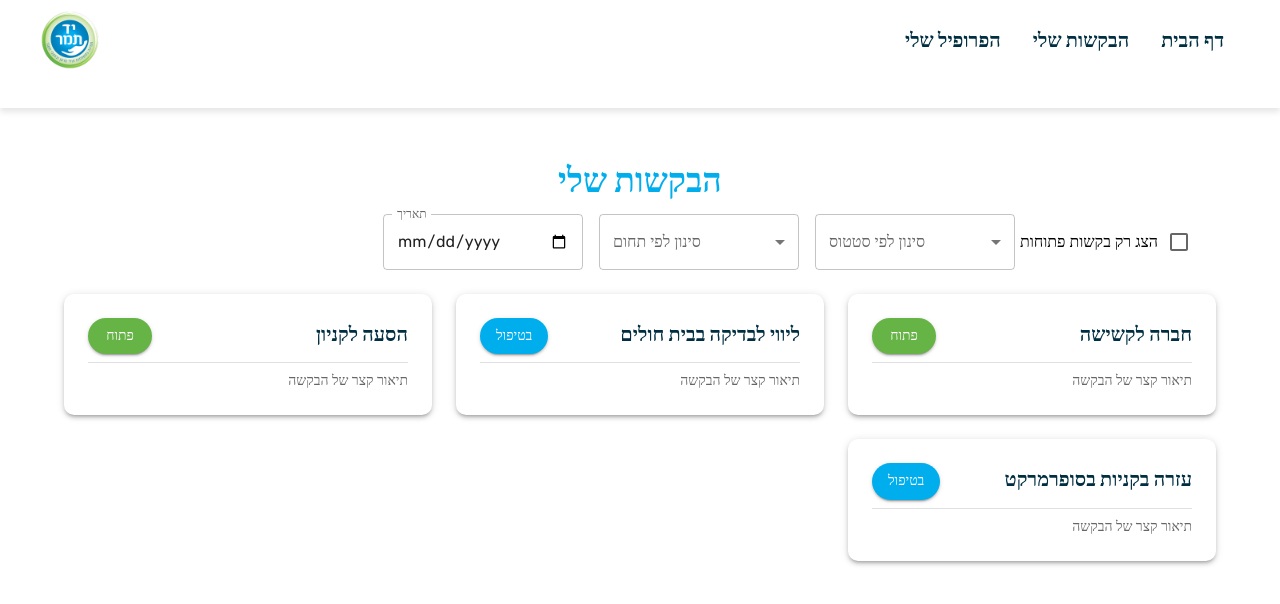
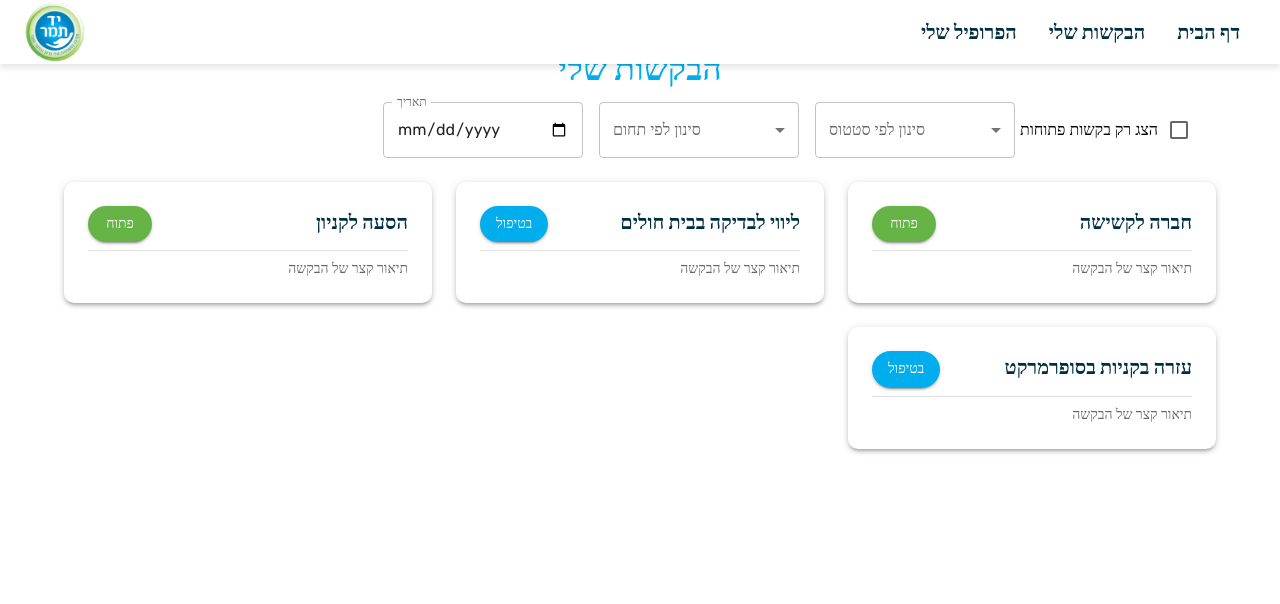
Before and after one commit to Hackaton-Yad-Tamar/Front, a React (Vite) app: page /requests in a window 1280 px wide. Shown: the top 604 px of the page. Built offline with nearby package versions, Linux system fonts and the light colour scheme.

Commit message:
Feat: formatting and size changes

```diff
--- a/src/App.tsx
+++ b/src/App.tsx
@@ -1,38 +1,38 @@
-import { Box, ThemeProvider } from '@mui/material';
-import React from 'react';
-import {
-  Route,
-  BrowserRouter as Router,
-  Routes,
-} from 'react-router-dom';
-import Navbar from './components/Navbar';
-import HomePageView from './views/HomePageView/HomePageView';
-import './i18n/config';
-import { mockUser } from './mockUser';
-import MyRequests from './MyRequests';
-import theme from './theme';
-import ProfileView from './views/ProfileView/ProfileView';
+import { Box, ThemeProvider } from "@mui/material";
+import React from "react";
+import { Route, BrowserRouter as Router, Routes } from "react-router-dom";
+import Navbar from "./components/Navbar";
+import "./i18n/config";
+import { mockUser } from "./mockUser";
+import MyRequests from "./MyRequests";
+import theme from "./theme";
+import HomePageView from "./views/HomePageView/HomePageView";
+import ProfileView from "./views/ProfileView/ProfileView";
 
 export const themeColors = {
-  lightBlue: '#00AEEE',
-  lightGreen: '#67B446',
-  darkBlue: '#002F42',
-  orange: '#FF8E00',
+  lightBlue: "#00AEEE",
+  lightGreen: "#67B446",
+  darkBlue: "#002F42",
+  orange: "#FF8E00",
 };
 
 const App: React.FC = () => {
   return (
     <ThemeProvider theme={theme}>
       <Router>
-        <Box sx={{ minHeight: "100vh", display: "flex", flexDirection: "column", paddingTop: "14vh" }}>
-          <Navbar />
+        <Navbar />
+        <Box
+          sx={{
+            display: "flex",
+            flexDirection: "column",
+            height: (theme) => `calc(100% - ${theme.mixins.toolbar.minHeight})`,
+            paddingTop: (theme) => theme.mixins.toolbar.height,
+          }}
+        >
           <Routes>
             <Route path="/" element={<HomePageView />} />
             <Route path="/requests" element={<MyRequests />} />
-            <Route
-              path="/profile"
-              element={<ProfileView user={mockUser} />}
-            />
+            <Route path="/profile" element={<ProfileView user={mockUser} />} />
           </Routes>
         </Box>
       </Router>
--- a/src/components/Navbar.tsx
+++ b/src/components/Navbar.tsx
@@ -10,15 +10,13 @@ const Navbar: React.FC = () => {
       color="transparent"
       elevation={1}
       sx={{
-        px: 2,
-        py: 1,
-        marginBottom: "1rem",
+        display: "flex",
+        justifyContent: "center",
         boxShadow: "0px 4px 6px rgba(0, 0, 0, 0.1)",
-        height: "13.5vh",
         backgroundColor: "white",
       }}
     >
-      <Toolbar sx={{ display: "flex", gap: 3, justifyContent: "space-between" }}>
+      <Toolbar sx={{ gap: 3, justifyContent: "space-between", alignItems: "center" }}>
         <Box>
           <Button
             sx={{
@@ -26,9 +24,9 @@ const Navbar: React.FC = () => {
               fontWeight: "bold",
               fontSize: "2.5vh",
               px: 2,
-              '&:hover': {
+              "&:hover": {
                 backgroundColor: themeColors.lightGreen,
-              }
+              },
             }}
             component={Link}
             to="/"
@@ -41,9 +39,9 @@ const Navbar: React.FC = () => {
               fontWeight: "bold",
               fontSize: "2.5vh",
               px: 2,
-              '&:hover': {
+              "&:hover": {
                 backgroundColor: themeColors.lightGreen,
-              }
+              },
             }}
             component={Link}
             to="/requests"
@@ -56,9 +54,9 @@ const Navbar: React.FC = () => {
               fontWeight: "bold",
               fontSize: "2.5vh",
               px: 2,
-              '&:hover': {
+              "&:hover": {
                 backgroundColor: themeColors.lightGreen,
-              }
+              },
             }}
             component={Link}
             to="/profile"
--- a/src/theme.tsx
+++ b/src/theme.tsx
@@ -4,6 +4,11 @@ const theme = createTheme({
   typography: {
     fontFamily: "Rubik",
   },
+  components: {
+    MuiAppBar: {
+
+    }
+  }
 });
 
 export default theme;
--- /dev/null
+++ b/src/views/VolunteerLeaderboardView/VolunteerLeaderboardView.tsx
@@ -0,0 +1,5 @@
+function VolunteerLeaderboardView() {
+
+}
+
+export default VolunteerLeaderboardView;
```
